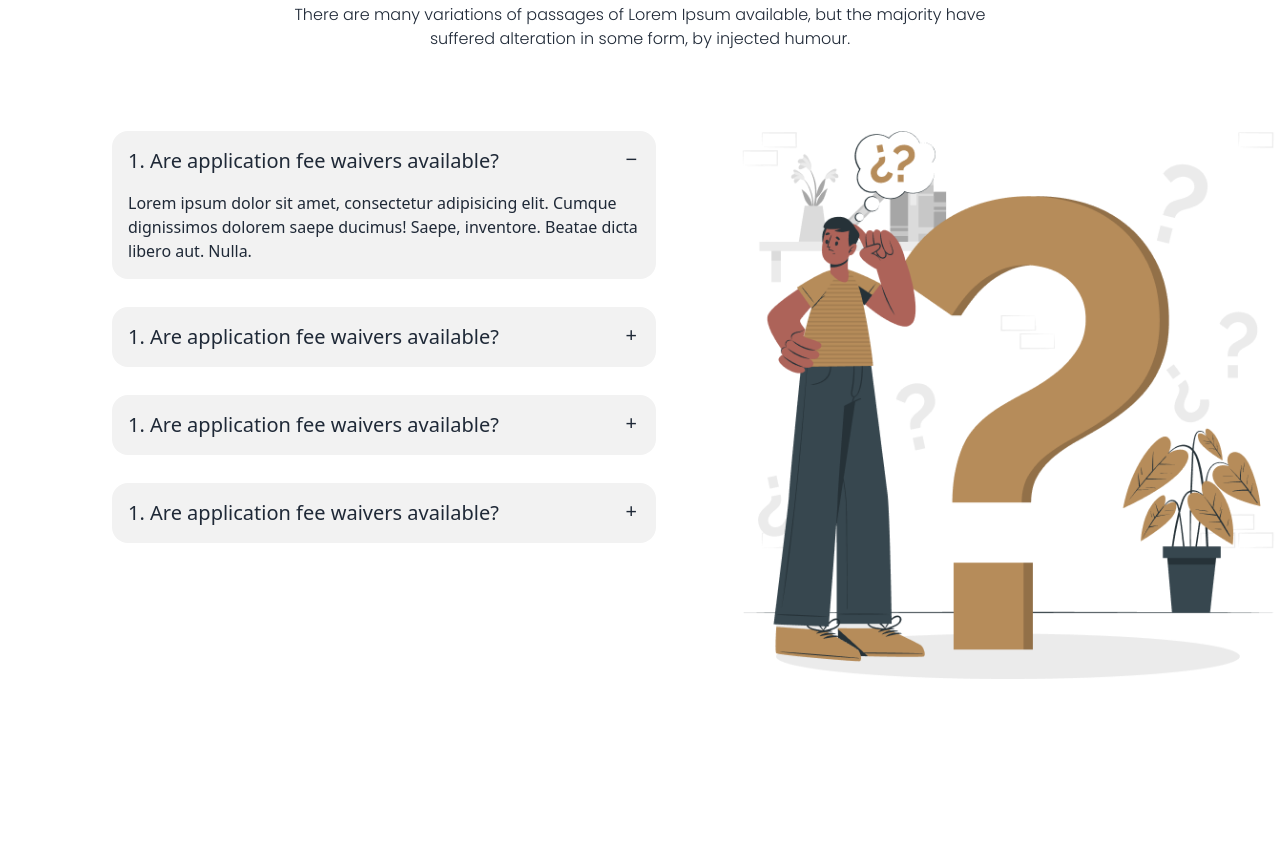
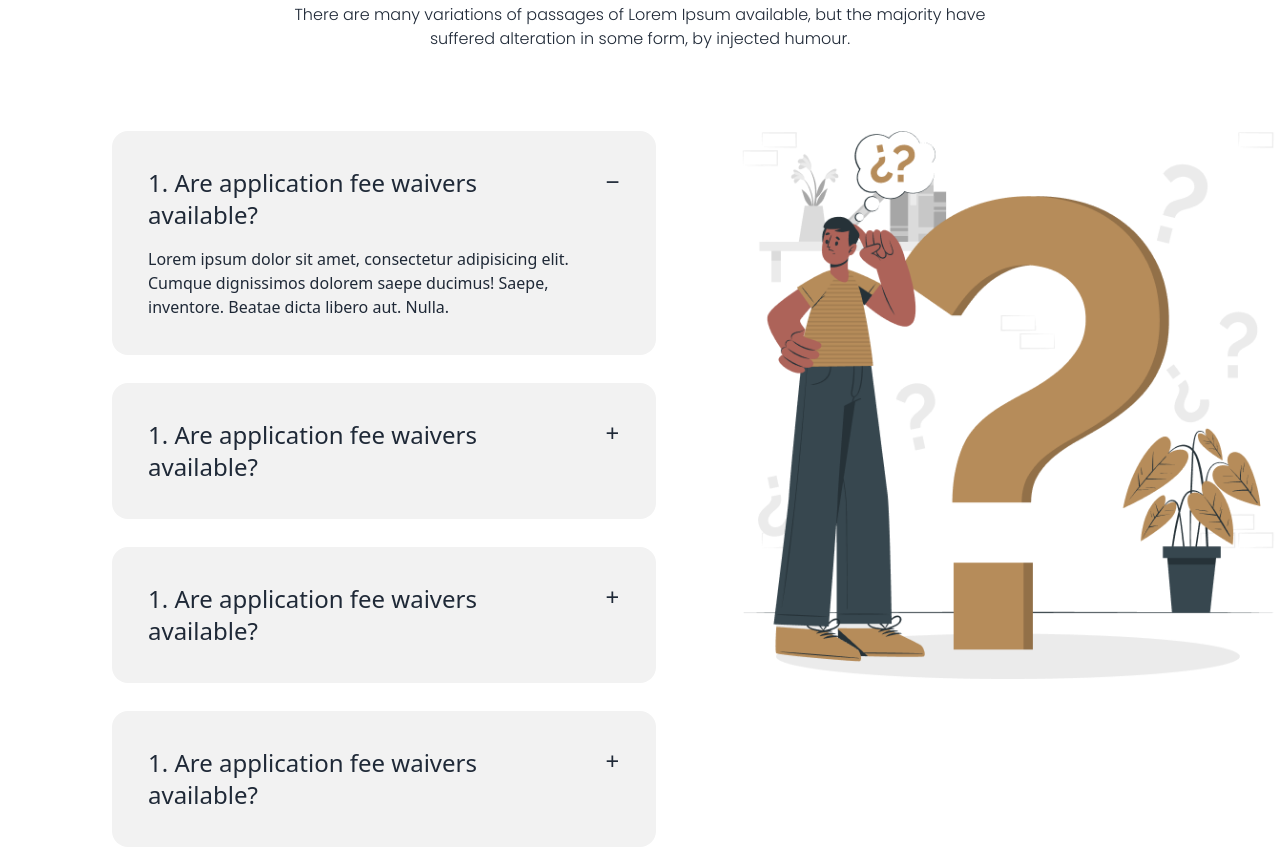
Before and after one commit to alifhossain07/legal-solutions-website, a plain HTML site: page index.html in a window 1280 px wide. Shown: the part 2111-2958 px from the top of the page. Before the commit the page ends 2790 px from the top, so only its background shows below. Drawn offline with nearby package versions, Linux system fonts and the light colour scheme.

Commit message:
Frequently Asked Questions  Done

```diff
--- a/index.html
+++ b/index.html
@@ -236,39 +236,38 @@
         <h1 class="text-4xl font-extrabold garamond mb-4">Frequently Asked Any Questions</h1>
         <p class="poppins text-base font-light">There are many variations of passages of Lorem Ipsum available, but the majority have <br> suffered alteration in some form, by injected humour.</p>
       </div>
-
       <div class="question-container flex w-full justify-center gap-20 mt-20">
           <div class="questions w-full h-full ml-28 space-y-7">
-            <div class="collapse collapse-plus bg-base-200 h-full">
+            <div class="collapse collapse-plus bg-base-200 h-full p-5">
               <input type="radio" name="my-accordion-3" checked="checked" />
-              <div class="collapse-title text-xl font-medium">
+              <div class="collapse-title text-2xl font-medium">
                 1. Are application fee waivers available?
               </div>
               <div class="collapse-content">
                 <p>Lorem ipsum dolor sit amet, consectetur adipisicing elit. Cumque dignissimos dolorem saepe ducimus! Saepe, inventore. Beatae dicta libero aut. Nulla.</p>
               </div>
             </div>
-            <div class="collapse collapse-plus bg-base-200 h-full">
+            <div class="collapse collapse-plus bg-base-200 h-full p-5">
               <input type="radio" name="my-accordion-3" />
-              <div class="collapse-title text-xl font-medium">
+              <div class="collapse-title text-2xl font-medium">
                 1. Are application fee waivers available?
               </div>
               <div class="collapse-content">
                 <p>Lorem ipsum dolor sit amet, consectetur adipisicing elit. Cumque dignissimos dolorem saepe ducimus! Saepe, inventore. Beatae dicta libero aut. Nulla.</p>
               </div>
             </div>
-            <div class="collapse collapse-plus bg-base-200 h-full">
+            <div class="collapse collapse-plus bg-base-200 h-full p-5">
               <input type="radio" name="my-accordion-3" />
-              <div class="collapse-title text-xl font-medium">
+              <div class="collapse-title text-2xl font-medium">
                 1. Are application fee waivers available?
               </div>
               <div class="collapse-content">
                 <p>Lorem ipsum dolor sit amet, consectetur adipisicing elit. Cumque dignissimos dolorem saepe ducimus! Saepe, inventore. Beatae dicta libero aut. Nulla.</p>
               </div>
             </div>
-            <div class="collapse collapse-plus bg-base-200 h-full">
+            <div class="collapse collapse-plus bg-base-200 h-full p-5">
               <input type="radio" name="my-accordion-3" />
-              <div class="collapse-title text-xl font-medium">
+              <div class="collapse-title text-2xl font-medium">
                 1. Are application fee waivers available?
               </div>
               <div class="collapse-content">
@@ -279,9 +278,6 @@
           <div class="imgdiv w-full h-full">
             <img src="images/faq.png" alt="">
           </div>
-
-
-
       </div>
 
 
@@ -289,10 +285,8 @@
 
 
     </section>
+    <!-- Frequently Asked Any Questions Section Ends-->
 
-
-
-    <!-- Frequently Asked Any Questions Section Ends-->
 
 
     </main>
```
